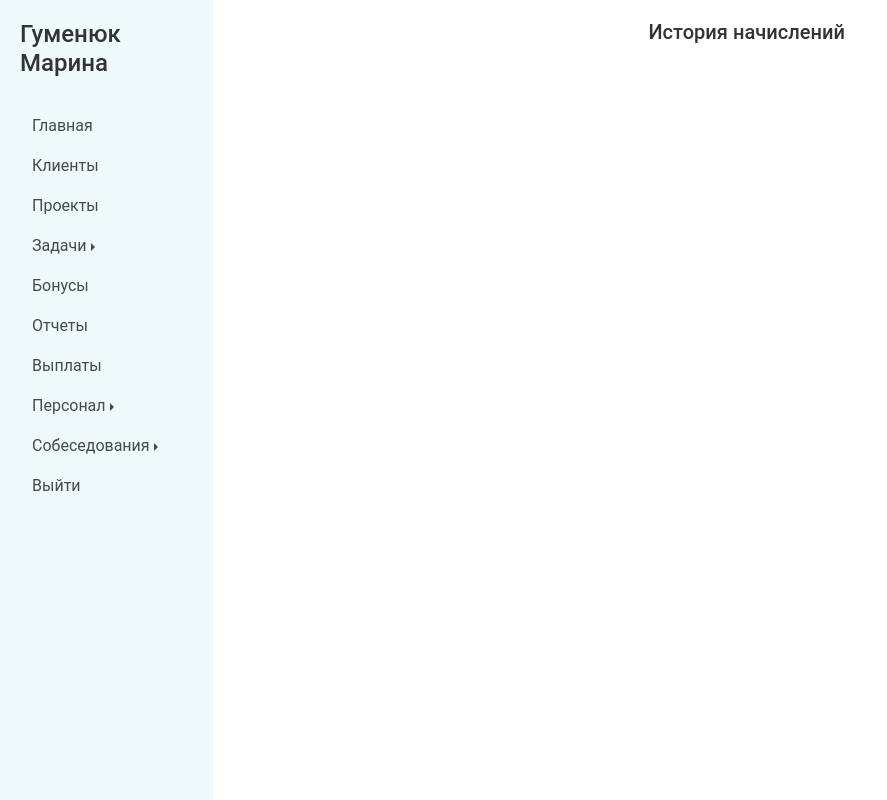
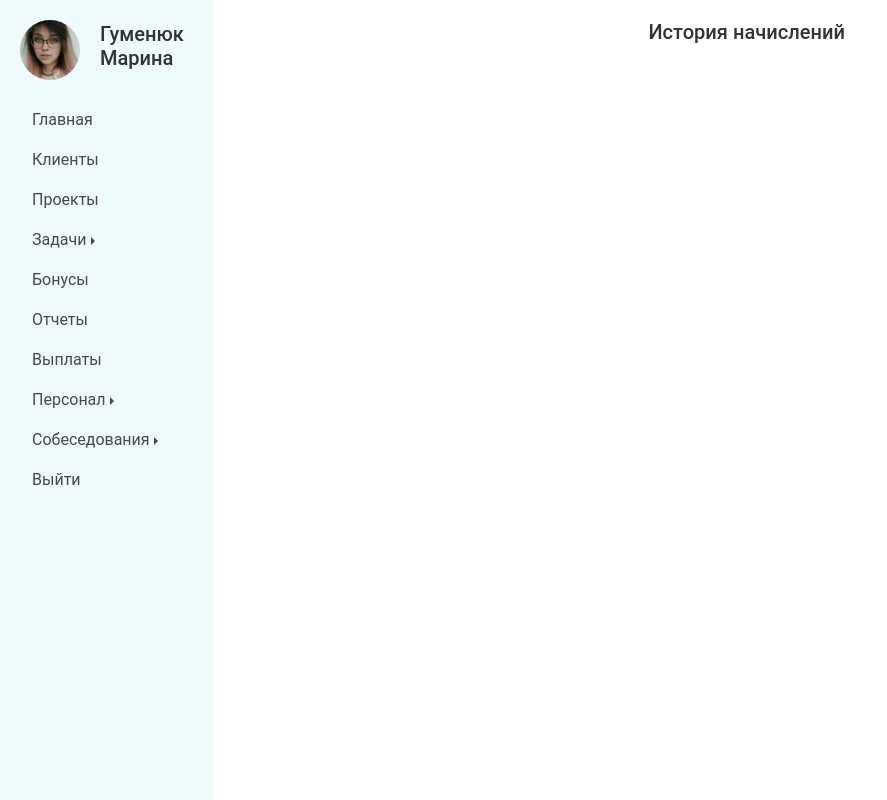
Before and after one commit to Moonlarya/web_planning_front, a React (Create React App) app: page /payout in a window 1280 px wide. Shown: the whole page, without its empty margins (0-887 px from the left). Built offline with nearby package versions, Linux system fonts and the light colour scheme.

Commit message:
Restyled

```diff
--- a/src/components/Sidebar/Sidebar.js
+++ b/src/components/Sidebar/Sidebar.js
@@ -1,13 +1,24 @@
 import React from "react";
 import { Link } from "react-router-dom";
+import photo from "../../assets/images/avatar1.jpg";
 
 import "./style.scss";
 
 const Sidebar = () => (
   <div className="sidebar col-2">
     <ul className="nav flex-column">
-      <h4 className="name nav-item">Гуменюк Марина</h4>
-
+      <div className="d-flex align-items-center">
+        <img
+          src={photo}
+          style={{
+            width: "60px",
+            height: "60px",
+            borderRadius: "100%",
+            margin: "20px",
+          }}
+        ></img>
+        <h5>Гуменюк Марина</h5>
+      </div>
       <li className="nav-item">
         <Link className="nav-link" to="/home">
           Главная
--- a/src/components/Sidebar/style.scss
+++ b/src/components/Sidebar/style.scss
@@ -27,3 +27,8 @@
     }
   }
 }
+.card-header{
+  padding: 14px;
+  margin-bottom: 20px;
+  background-color: rgb(220, 250, 255);
+}
```
Also changed, not shown: src/assets/images/avatar1.jpg (added).
